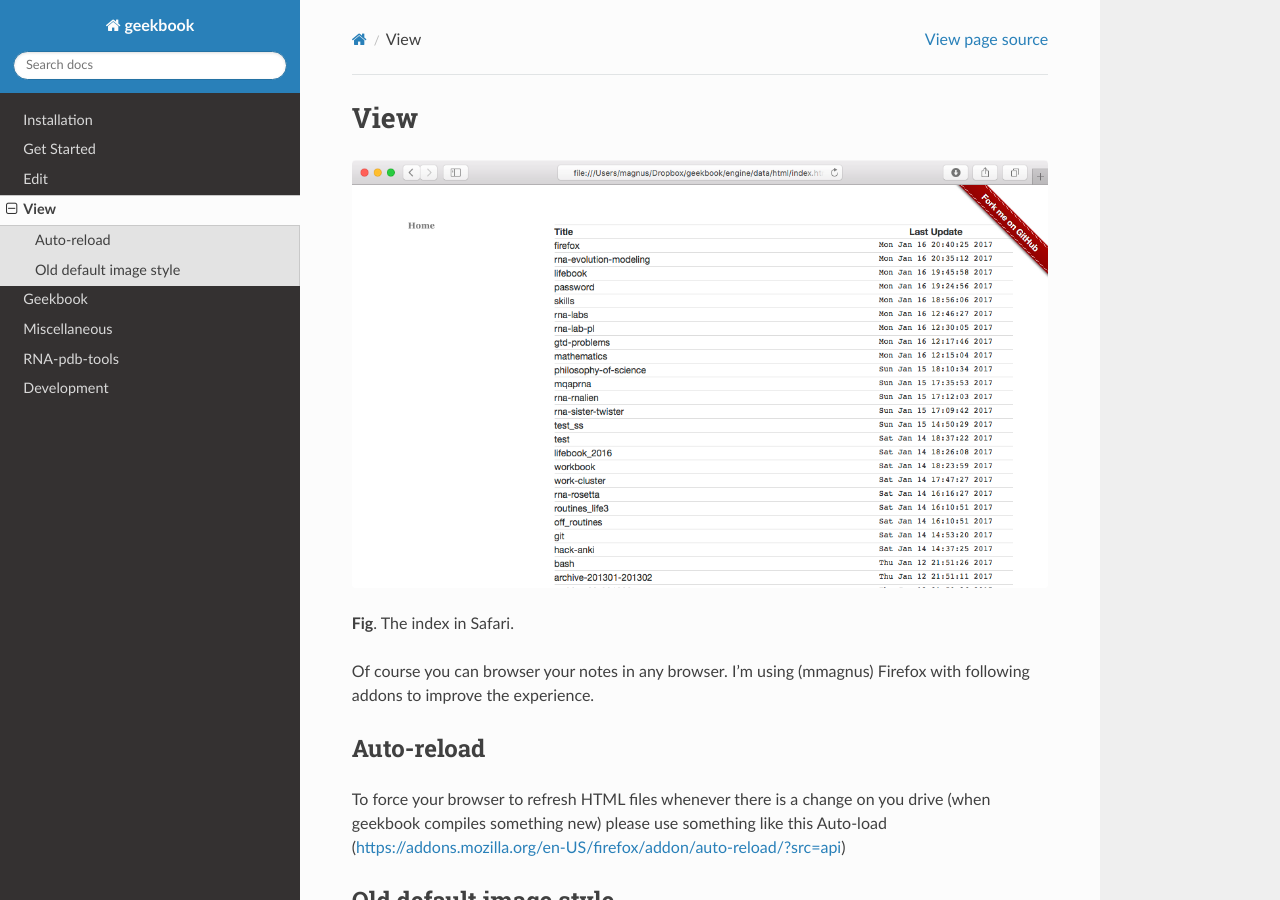
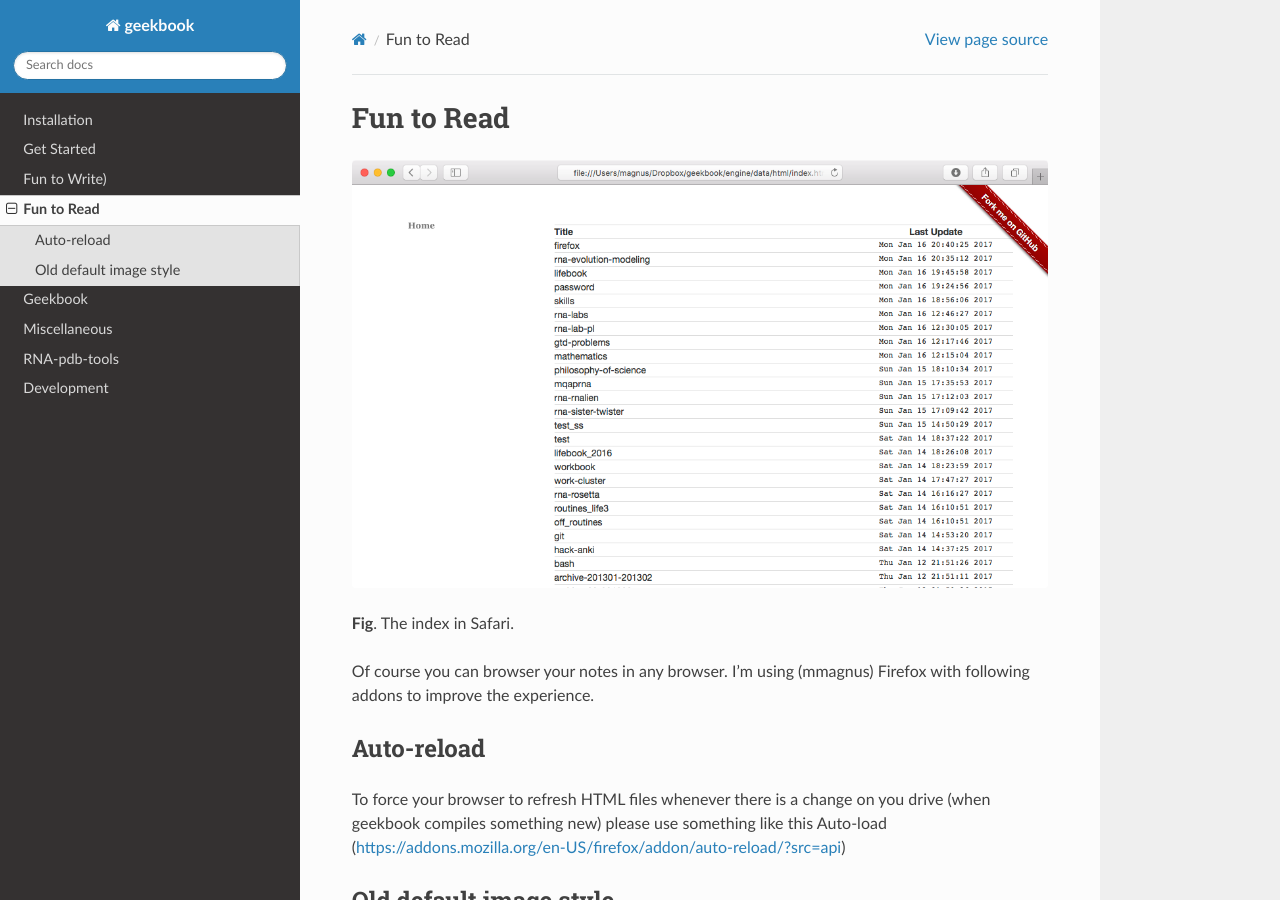
Before and after one commit to mmagnus/geekbook, a Sphinx documentation site: the page built from docs/source/view.rst, in a window 1280 px wide and 900 px high. Built offline with Sphinx 7.4.7 and the Read the Docs theme 2.0.0, drawn with Linux system fonts in a browser that asks for light colours.

Commit message:
docs: fun to write/read concept

```diff
--- a/docs/source/edit.rst
+++ b/docs/source/edit.rst
@@ -1,4 +1,4 @@
-Edit
+Fun to Write)
 ==========================================
 
 Editors (with Markdown support)
--- a/docs/source/view.rst
+++ b/docs/source/view.rst
@@ -1,4 +1,4 @@
-View
+Fun to Read
 ==============================================================
 
 .. image:: ../imgs/view.png
```
